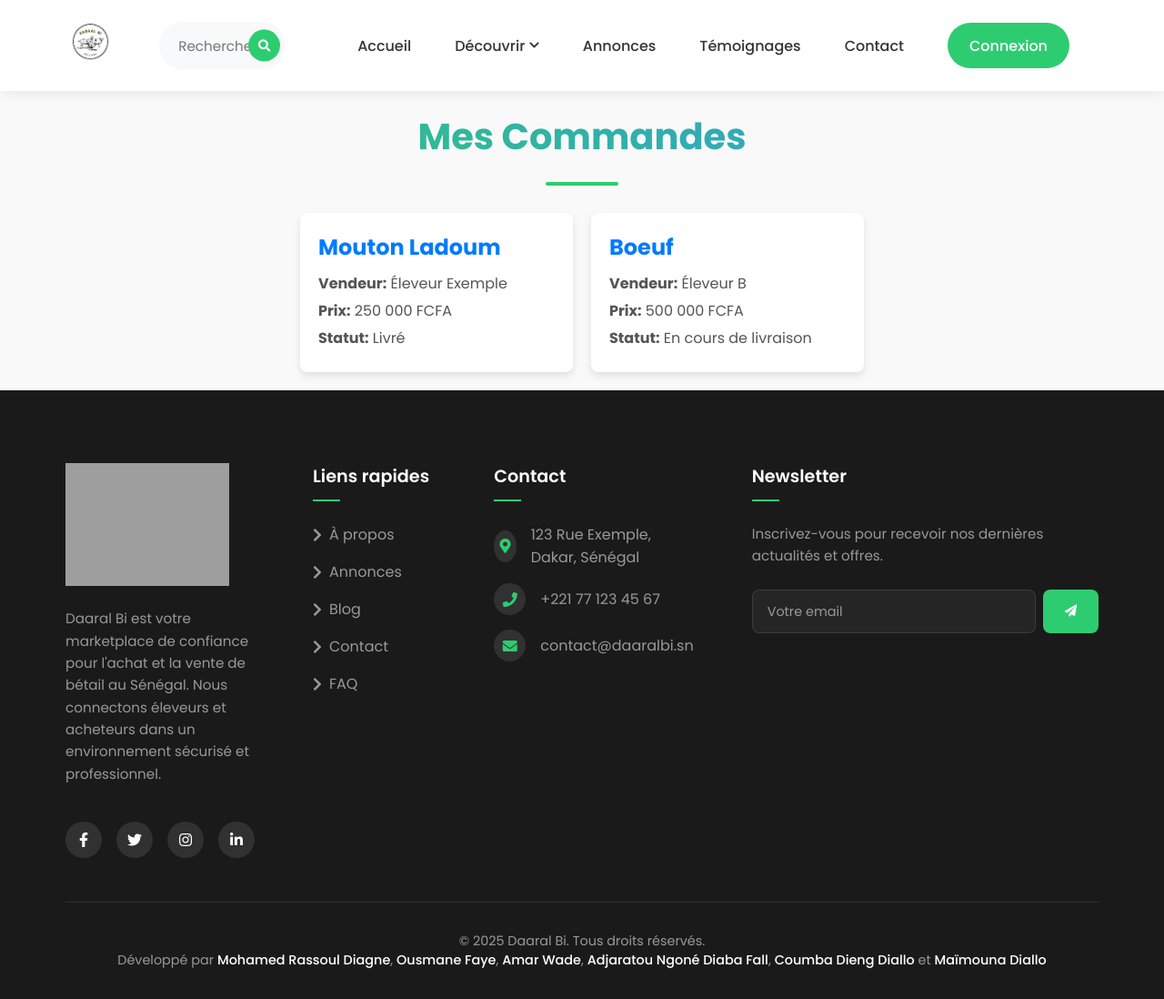
After one commit to Shikari-Di/Daral-Bi-Vente-de-betails, a PHP site: page /mes-commandes.php in a window 1280 px wide. The commit adds this page. Shown: the whole page at 91% size. Run offline with PHP 8.4, Linux system fonts and the light colour scheme; grey boxes are pictures that could not be loaded.

Commit message:
paiment et mes commandes

```diff
--- /dev/null
+++ b/mes-commandes.php
@@ -0,0 +1,85 @@
+<?php
+$pageTitle = "Mes Commandes";
+$currentPage = 'mes-commandes';
+include 'components/header.php';
+
+// Simulation des données de commandes (normalement viendraient de la base de données)
+$orders = [
+    [
+        'id' => '12345',
+        'product_name' => 'Mouton Ladoum',
+        'seller' => 'Éleveur Exemple',
+        'price' => 250000,
+        'status' => 'Livré'
+    ],
+    [
+        'id' => '12346',
+        'product_name' => 'Boeuf',
+        'seller' => 'Éleveur B',
+        'price' => 500000,
+        'status' => 'En cours de livraison'
+    ]
+];
+?>
+
+<div class="orders-page">
+    <div class="container">
+        <h1 class="page-title">Mes Commandes</h1>
+
+        <div class="orders-list">
+            <?php foreach ($orders as $order): ?>
+                <div class="order-card">
+                    <h2><?php echo $order['product_name']; ?></h2>
+                    <p><strong>Vendeur:</strong> <?php echo $order['seller']; ?></p>
+                    <p><strong>Prix:</strong> <?php echo number_format($order['price'], 0, ',', ' '); ?> FCFA</p>
+                    <p><strong>Statut:</strong> <?php echo $order['status']; ?></p>
+                </div>
+            <?php endforeach; ?>
+        </div>
+    </div>
+</div>
+
+<?php include 'components/footer.php'; ?>
+
+<style>
+.orders-page {
+    background-color: #f9f9f9;
+    padding: 20px;
+}
+
+.page-title {
+    text-align: center;
+    color: #333;
+    margin-bottom: 30px;
+}
+
+.orders-list {
+    display: flex;
+    flex-wrap: wrap;
+    gap: 20px;
+    justify-content: center;
+}
+
+.order-card {
+    background-color: #fff;
+    border-radius: 8px;
+    box-shadow: 0 4px 8px rgba(0, 0, 0, 0.1);
+    padding: 20px;
+    width: 300px;
+    transition: transform 0.3s;
+}
+
+.order-card:hover {
+    transform: translateY(-5px);
+}
+
+.order-card h2 {
+    color: #007bff;
+    margin-bottom: 10px;
+}
+
+.order-card p {
+    color: #555;
+    margin: 5px 0;
+}
+</style>
```
Also changed, not shown: paiement.php (+4 -4 lines).
